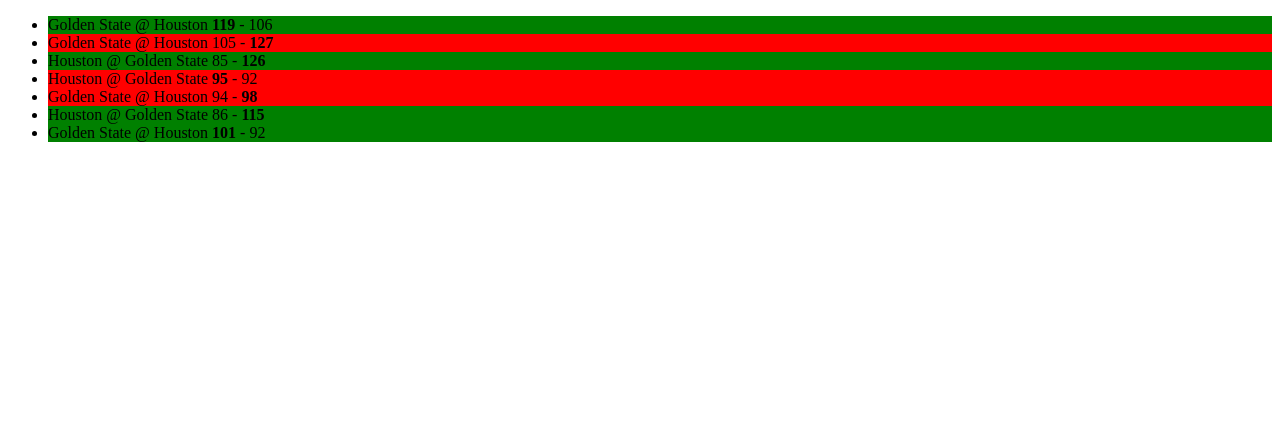
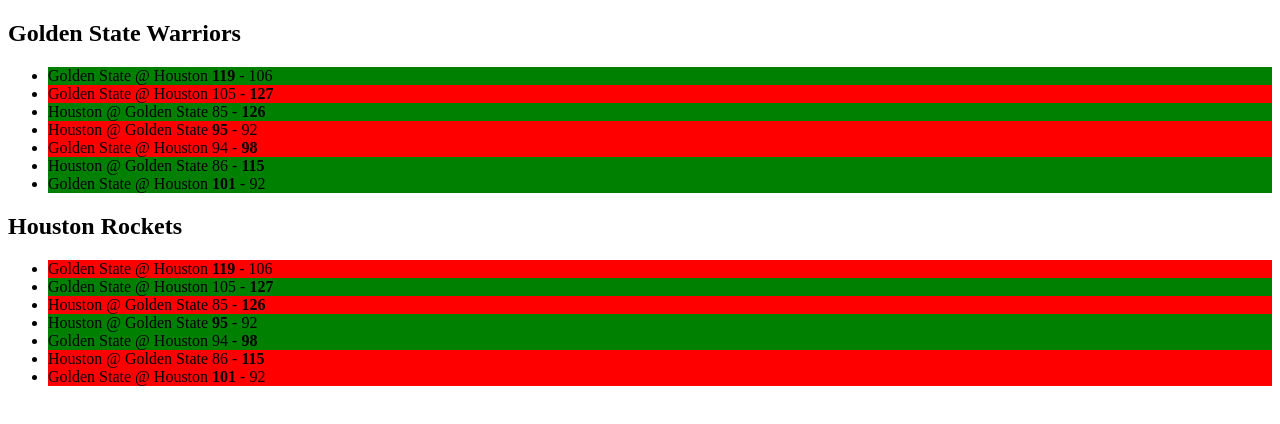
Before and after one commit to michaeladilulo/NBA-Score-Charts, a plain HTML site: page index.html in a window 1280 px wide. Drawn offline with Linux system fonts and the light colour scheme.

Commit message:
Section id, created two tables, one for each team

```diff
--- a/app.js
+++ b/app.js
@@ -100,8 +100,8 @@
 
 const isWinner = ({homeTeam, awayTeam}, targetTeam) => {
     // Find the correct team, home team or away team.
-    const target = homeTeam.team === targetTeam ? homeTeam : awayTeam;
-    return target.isWinner;
+    const targetWinningTeam = homeTeam.team === targetTeam ? homeTeam : awayTeam;
+    return targetWinningTeam.isWinner;
 }
 
 const getBasketballScores = ({homeTeam, awayTeam}) => {
@@ -119,6 +119,14 @@
     return `${teamNames} ${basketballScores}`
 }
 
+// Grabs the section id off the HTML document
+const goldenStateSection = document.querySelector('#gs');
+const houstonRocketSection = document.querySelector('#hr')
+
+// creates charts with each respective team
 const chart1 = makeChart(warriorsGames, 'Golden State');
-// Need to append the ulParent to the document
-document.body.prepend(chart1);
+const chart2 = makeChart(warriorsGames, 'Houston');
+
+// appends chart child to each section
+goldenStateSection.appendChild(chart1);
+houstonRocketSection.appendChild(chart2);
--- a/index.html
+++ b/index.html
@@ -9,6 +9,12 @@
 </head>
 <body>
 
+    <Section id="gs">
+        <h2>Golden State Warriors</h2>
+    </Section>
+    <Section id="hr">
+        <h2>Houston Rockets</h2>
+    </Section>
 
 </body>
 <script src="app.js"></script>
```
